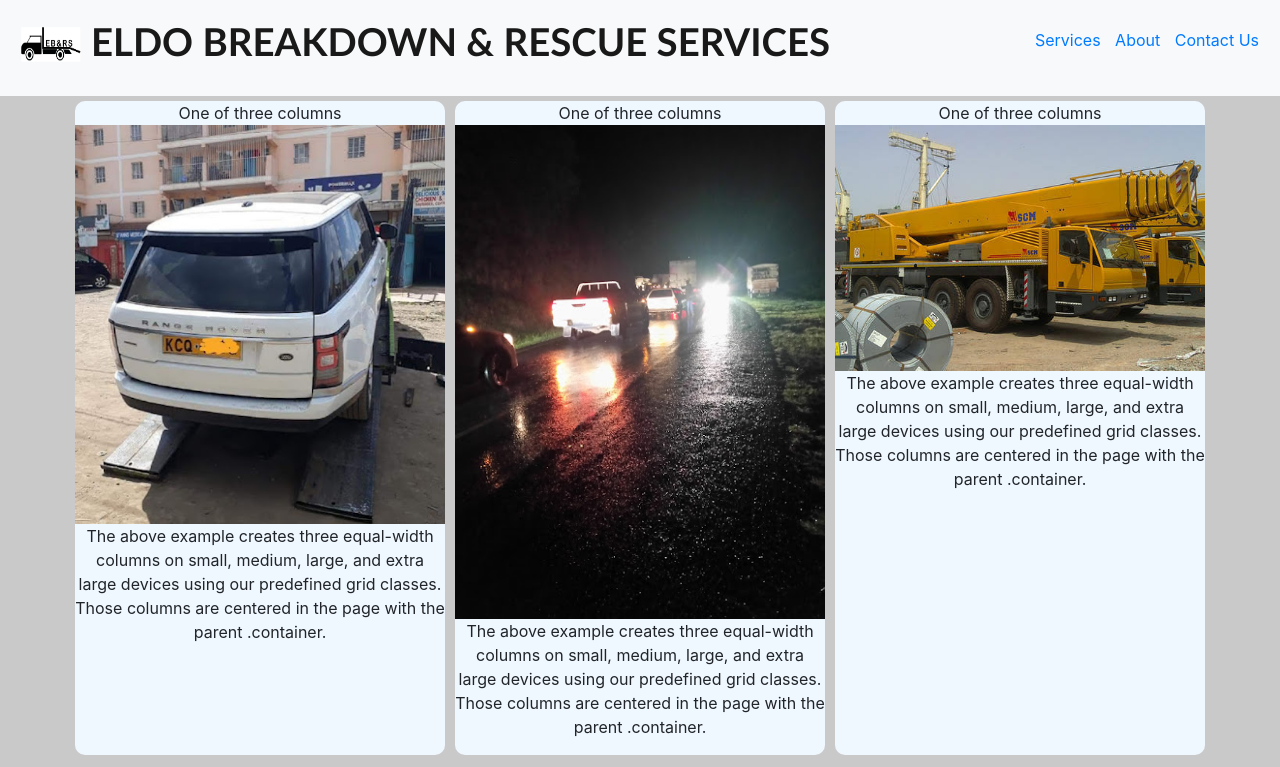
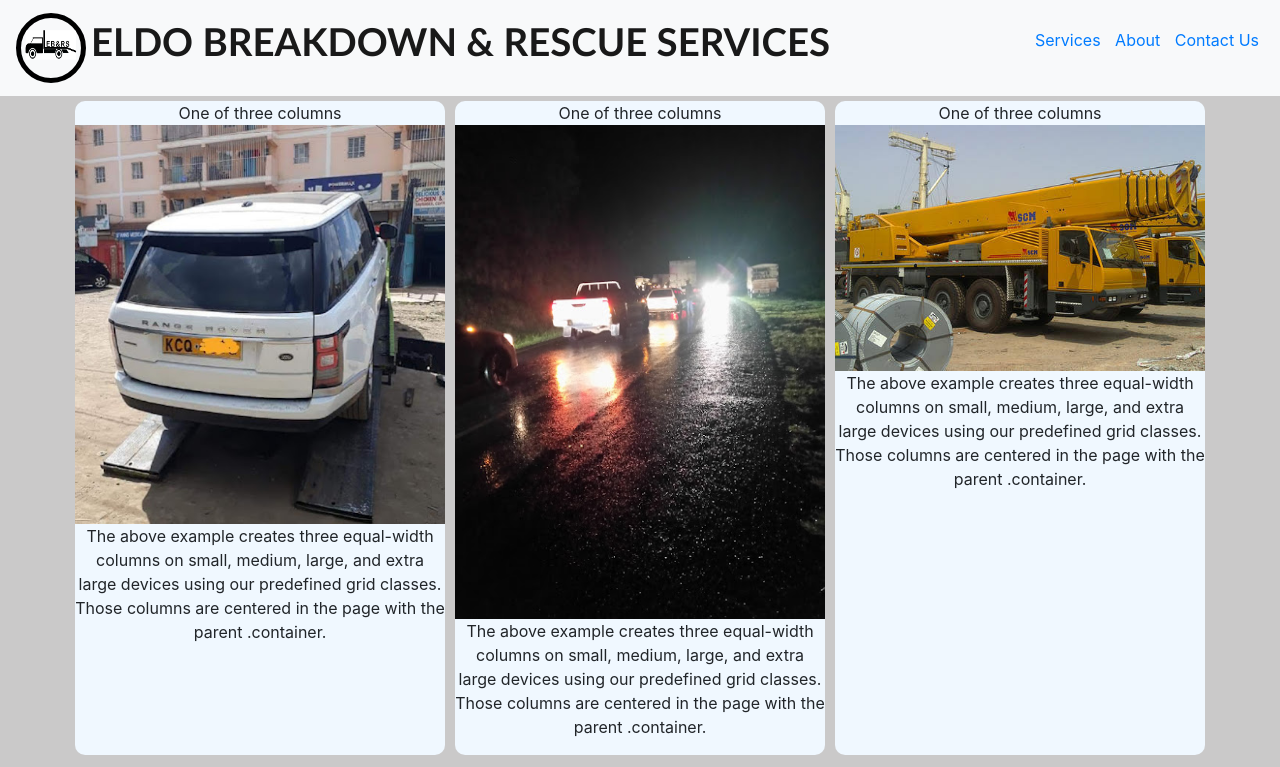
Before and after one commit to freddyatwira/eldo_breakdown, a plain HTML site: page index.html in a window 1280 px wide. Shown: the top 767 px of the page. Drawn offline with nearby package versions, Linux system fonts and the light colour scheme.

Commit message:
added image border

```diff
--- a/style.css
+++ b/style.css
@@ -7,6 +7,13 @@ body{
     font-family: 'Gill Sans', 'Gill Sans MT', Calibri, 'Trebuchet MS', sans-serif, Arial, Helvetica;
     font-weight: 700;
 }
+
+.logo-style{
+    border-radius: 50%;
+    border: 5px solid black;
+
+}
+
 
 
 .cover{
```
